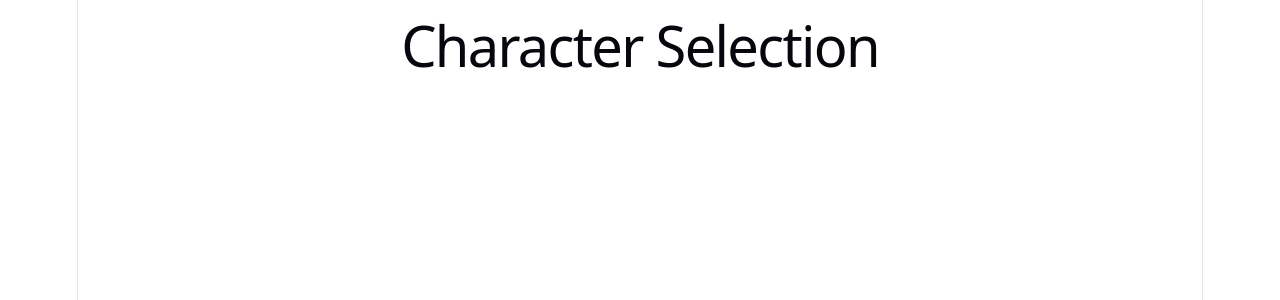
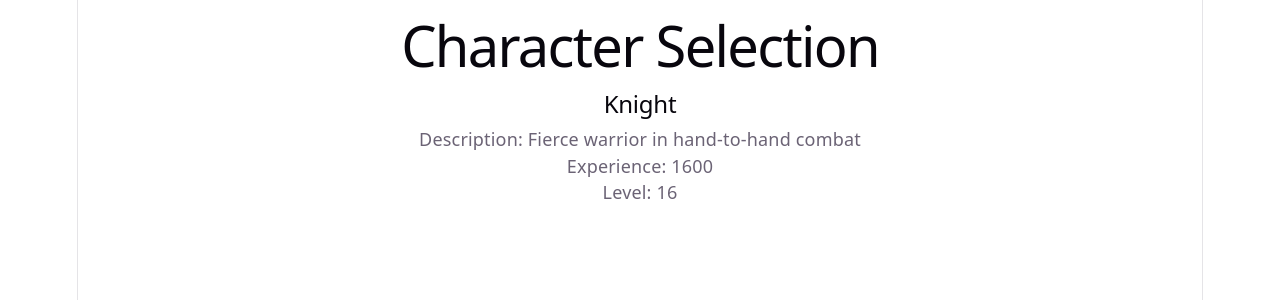
Before and after one commit to haysway/rpg-character-selection, a React (Vite) app: page / in a window 1280 px wide. Shown: the top 300 px of the page. Built offline with nearby package versions, Linux system fonts and the light colour scheme.

Commit message:
Character card setup complete

```diff
--- a/src/App.jsx
+++ b/src/App.jsx
@@ -1,9 +1,10 @@
-
+import CharacterCard from "./components/CharacterCard";
 
 function App() {
   return (
     <div>
       <h1>Character Selection</h1>
+      <CharacterCard />
     </div>
   );
 }
--- /dev/null
+++ b/src/components/CharacterCard.jsx
@@ -0,0 +1,12 @@
+function CharacterCard() {
+    return (
+      <div>
+        <h2>Knight</h2>
+        <p>Description: Fierce warrior in hand-to-hand combat</p>
+        <p>Experience: 1600</p>
+        <p>Level: {1600 / 100}</p>
+      </div>
+    );
+}
+
+export default CharacterCard;
```
